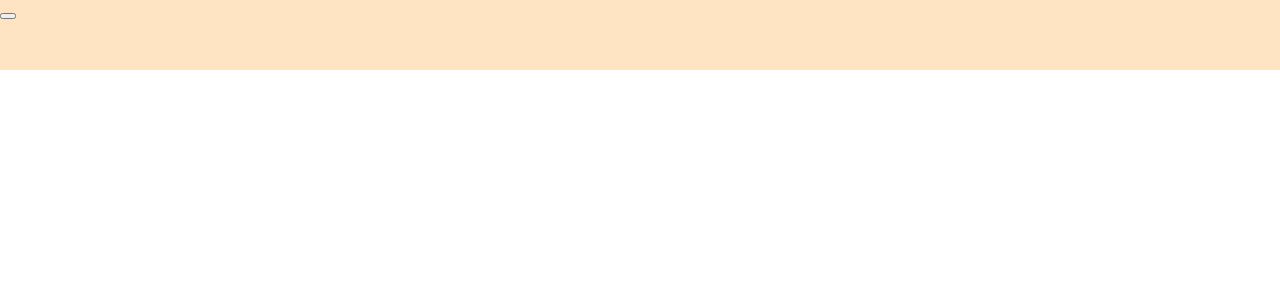
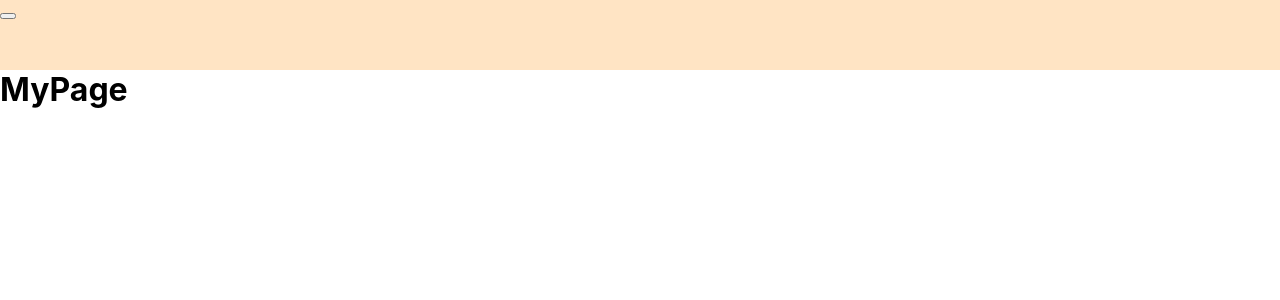
Before and after one commit to 17043003/album, a Nuxt app in the folder front/: page /user/mypage in a window 1280 px wide. Before the commit this address had no page. Shown: the top 300 px of the page. Built offline with nearby package versions, Linux system fonts and the light colour scheme.

Commit message:
Add mypage showing user info

```diff
--- /dev/null
+++ b/front/pages/user/mypage.vue
@@ -0,0 +1,5 @@
+<template>
+  <div>
+    <h1>MyPage</h1>
+  </div>
+</template>
```
